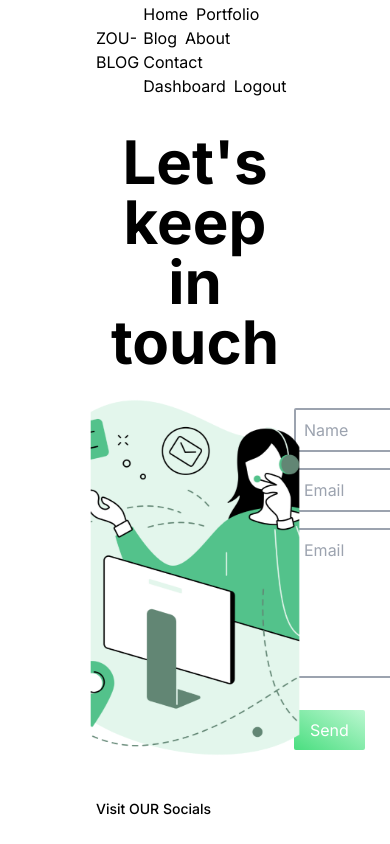
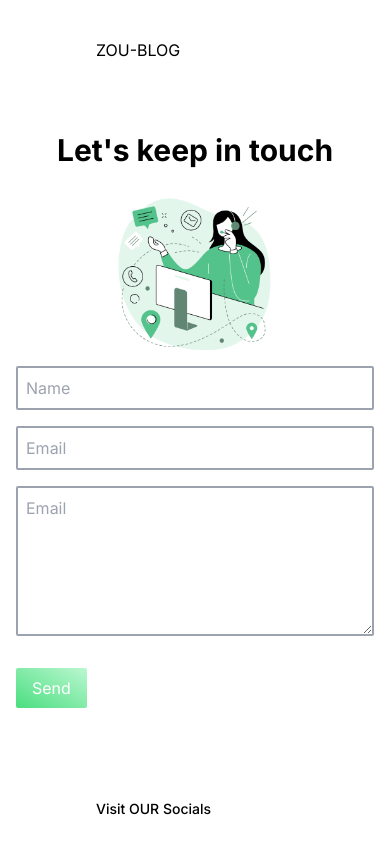
Before and after one commit to zoubaierChraiet/Blog-app, a Next.js app: page /contact in a window 390 px wide. Built offline with nearby package versions, Linux system fonts and the light colour scheme.

Commit message:
feat: responsive screens

```diff
--- a/src/app/about/page.tsx
+++ b/src/app/about/page.tsx
@@ -5,7 +5,7 @@ const About = () => {
   return (
     <div>
       <div className="relative">
-        <div className="absolute bottom-0 left-0 ml-4 mb-4 p-4 bg-gradient-to-r from-green-300 to-green-100 opacity-80">
+        <div className="absolute bottom-0 left-0 mb-2 ml-2 p-2 md:ml-4 md:mb-4 md:p-4 bg-gradient-to-r from-green-300 to-green-100 opacity-80">
           <h2 className="text-white font-bold text-lg">
             Digital story tellers
           </h2>
@@ -21,7 +21,7 @@ const About = () => {
       </div>
       <div className="grid grid-cols-2 gap-8 mt-4">
         <div>
-          <h1 className="text-lg font-bold">Who Are We?</h1>
+          <h1 className="md:text-lg text-base font-bold">Who Are We?</h1>
           <p className="text-justify">
             Lorem ipsum dolor sit amet consectetur adipisicing elit. Ducimus
             quae dolor, optio voluptatibus magnam iure esse tempora beatae. A
@@ -38,7 +38,7 @@ const About = () => {
           </p>
         </div>
         <div>
-          <h1 className="text-lg font-bold">What We Do?</h1>
+          <h1 className="md:text-lg text-base font-bold">What We Do?</h1>
           <p className="text-justify">
             Lorem ipsum dolor sit amet consectetur adipisicing elit. Ducimus
             quae dolor, optio voluptatibus magnam iure esse tempora beatae, a
--- a/src/app/contact/page.tsx
+++ b/src/app/contact/page.tsx
@@ -6,27 +6,27 @@ const Contact = () => {
   return (
     <div className="">
       <div className="text-center my-8">
-        <h2 className="text-6xl font-bold">Let's keep in touch</h2>
+        <h2 className="md:text-6xl text-3xl font-bold">Let's keep in touch</h2>
       </div>
-      <div className="flex justify-around items-center">
+      <div className="flex md:flex-row flex-col justify-around items-center">
         <Image
           src={ContactImage}
           alt=""
-          className="w-[350px] h-[350px] object-cover animate-scaleImage"
+          className="md:w-[350px] md:h-[350px] w-[150px] h-[150px] object-cover animate-scaleImage mb-4"
         />
-        <form className="flex flex-col gap-4">
+        <form className="flex flex-col gap-4 md:w-fit w-full">
           <input
             type="text"
-            className="outline-none rounded-sm border-2 border-gray-400 p-2 min-w-[400px]"
+            className="outline-none rounded-sm border-2 border-gray-400 p-2 w-full md:min-w-[400px]"
             placeholder="Name"
           />
           <input
             type="text"
-            className="outline-none rounded-sm border-2 border-gray-400 p-2 min-w-[400px]"
+            className="outline-none rounded-sm border-2 border-gray-400 p-2 w-full md:min-w-[400px]"
             placeholder="Email"
           />
           <textarea
-            className="outline-none rounded-sm border-2 border-gray-400 p-2 min-w-[400px] min-h-[150px] max-h-[300px]"
+            className="outline-none rounded-sm border-2 border-gray-400 p-2 w-full md:min-w-[400px] min-h-[150px] max-h-[300px]"
             placeholder="Email"
           />
           <button className="mt-4 bg-gradient-to-tr from-green-400  to-green-200 rounded-sm py-2 px-4 text-white w-fit">
--- a/src/app/layout.tsx
+++ b/src/app/layout.tsx
@@ -16,10 +16,12 @@ export default function RootLayout({
   children: React.ReactNode;
 }) {
   return (
-    <html lang="en">
+    <html lang="en" className="dark">
       <body className={`${inter.className} flex flex-col`}>
         <Navbar />
-        <div className="flex-grow px-24 overflow-y-auto">{children}</div>
+        <div className="flex-grow px-4 md:px-24 overflow-y-auto">
+          {children}
+        </div>
         <Footer />
       </body>
     </html>
--- a/src/app/page.tsx
+++ b/src/app/page.tsx
@@ -4,15 +4,15 @@ import HeroImage from "public/images/hero.png";
 const Home = () => {
   return (
     <div className="flex h-full w-full items-center">
-      <div className="flex justify-between w-full">
+      <div className="flex flex-col-reverse md:flex-row justify-between w-full items-center">
         <div>
-          <h2 className="text-6xl font-extrabold">
+          <h2 className="text-4xl md:text-6xl font-extrabold">
             <span className="text-transparent bg-clip-text bg-gradient-to-b from-green-500 to-green-200">
               Better design
             </span>{" "}
             <br /> for your digital <br /> products
           </h2>
-          <p className="mt-8 text-lg font-medium">
+          <p className="text-sm md:text-lg mt-8  font-medium">
             turning your idea into rality. We bring together <br /> the teams
             from the global tech industry
           </p>
@@ -23,7 +23,7 @@ const Home = () => {
         <Image
           src={HeroImage}
           alt="hero image home"
-          className="w-[350px] h-[350px] object-cover animate-scaleImage"
+          className="w-[200px] h-[200px] md:w-[350px] md:h-[350px] object-cover animate-scaleImage"
         />
       </div>
     </div>
--- a/src/app/portfolio/[category]/page.tsx
+++ b/src/app/portfolio/[category]/page.tsx
@@ -12,9 +12,9 @@ const Category: React.FC<{ params: { [param: string]: string } }> = ({
       <div className="[&>*:nth-child(2n)]:flex-row-reverse">
         {data.map(({ desc, id, image, title }) => {
           return (
-            <div key={id} className="flex items-center gap-16 mb-8 ">
+            <div key={id} className="flex items-center gap-4 md:gap-16 mb-8 ">
               <div>
-                <h2 className="text-3xl font-bold mb-4">{title}</h2>
+                <h2 className="text-xl md:text-3xl font-bold mb-4">{title}</h2>
                 <p className="text-justify mb-4"> {desc} </p>
                 <button className="text-white bg-green-400 rounded-md p-3 hover:bg-green-600">
                   Sea more
@@ -25,7 +25,7 @@ const Category: React.FC<{ params: { [param: string]: string } }> = ({
                 alt={image}
                 width={800}
                 height={800}
-                className="w-[400px] h-[400px] object-cover mb-4 rounded-md"
+                className="w-[200px] h-[200px] md:w-[400px] md:h-[400px] object-cover mb-4 rounded-md"
               />
             </div>
           );
--- a/src/app/portfolio/page.tsx
+++ b/src/app/portfolio/page.tsx
@@ -9,12 +9,12 @@ const Portfolio = () => {
   return (
     <div>
       <h2 className="text-3xl font-bold mb-4">Choose a gallerie</h2>
-      <div className="flex gap-4">
-        <div className="relative w-fit border-4 rounded-sm border-gray-400 cursor-pointer">
+      <div className="flex flex-col md:flex-row gap-4">
+        <div className="relative w-full md:w-fit border-4 rounded-sm border-gray-400 cursor-pointer">
           <Image
             src={IllustrationImage}
             alt="AppsImage"
-            className="w-[200px] h-[300px] object-cover"
+            className="w-full md:w-[200px] h-[300px] object-cover"
           />
           <Link href="/portfolio/illustrations">
             <span className="absolute bottom-0 font-extrabold text-green-400 text-xl right-0 pr-2 pb-2">
@@ -22,11 +22,11 @@ const Portfolio = () => {
             </span>
           </Link>
         </div>
-        <div className="relative w-fit border-4 rounded-sm border-gray-400 cursor-pointer">
+        <div className="relative w-full md:w-fit border-4 rounded-sm border-gray-400 cursor-pointer">
           <Image
             src={WebsitesImage}
             alt="AppsImage"
-            className="w-[200px] h-[300px] object-cover"
+            className="w-full md:w-[200px] h-[300px] object-cover"
           />
           <Link href="/portfolio/websites">
             <span className="absolute bottom-0 font-extrabold text-green-400 text-xl right-0 pr-2 pb-2">
@@ -34,11 +34,11 @@ const Portfolio = () => {
             </span>
           </Link>
         </div>
-        <div className="relative w-fit border-4 rounded-sm border-gray-400 cursor-pointer">
+        <div className="relative w-full md:w-fit border-4 rounded-sm border-gray-400 cursor-pointer">
           <Image
             src={AppsImage}
             alt="AppsImage"
-            className="w-[200px] h-[300px] object-cover"
+            className="w-full md:w-[200px] h-[300px] object-cover"
           />
           <Link href="/portfolio/applications">
             <span className="absolute bottom-0 font-extrabold text-green-400 text-xl right-0 pr-2 pb-2">
--- a/src/components/Navbar/Navbar.tsx
+++ b/src/components/Navbar/Navbar.tsx
@@ -15,7 +15,7 @@ const Navbar = () => {
     <div className="h-[100px] px-24">
       <div className="flex justify-between items-center h-full">
         <h2>ZOU-BLOG</h2>
-        <ul>
+        <ul className="hidden md:block">
           {links.map((link) => {
             return (
               <li
--- a/tailwind.config.js
+++ b/tailwind.config.js
@@ -27,5 +27,6 @@ module.exports = {
       },
     },
   },
+  darkMode: "class",
   plugins: [],
 };
```
